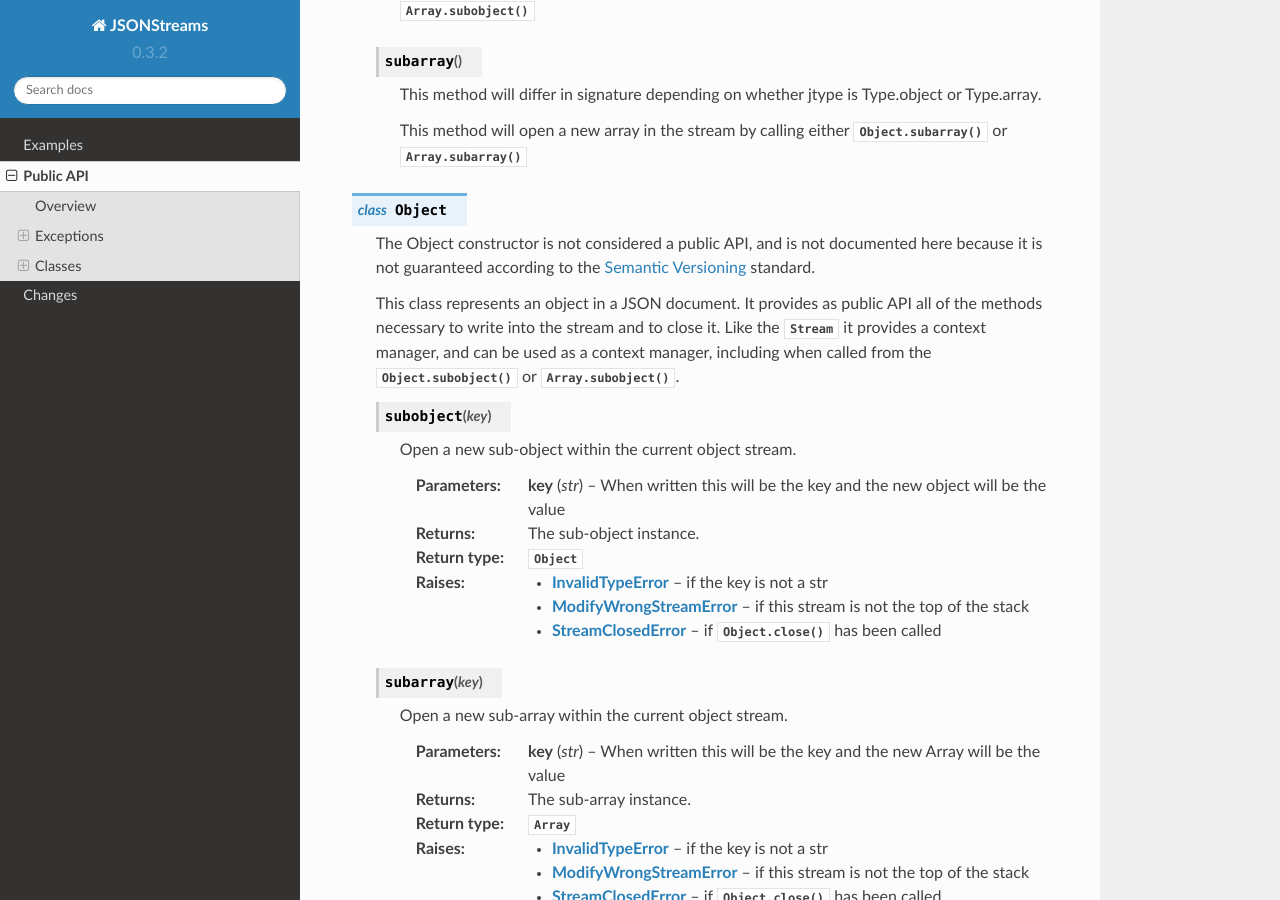
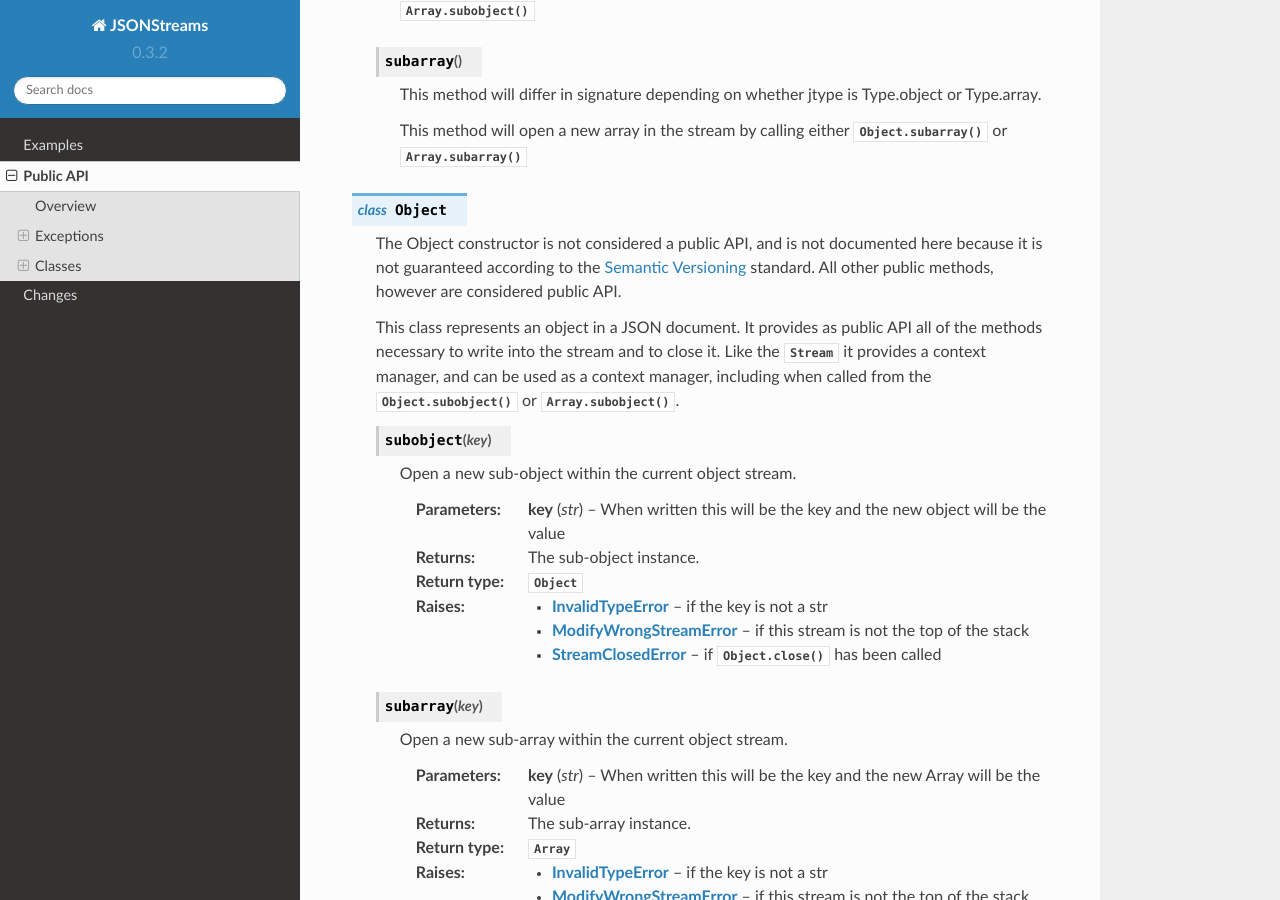
Before and after one commit to dcbaker/jsonstreams, a Sphinx documentation site: the page built from docs/source/api.rst, in a window 1280 px wide and 900 px high, scrolled down 3088 px. Built offline with Sphinx 7.4.7 and the Read the Docs theme 2.0.0, drawn with Linux system fonts in a browser that asks for light colours; some of the changed text lies outside the part shown.

Commit message:
docs/api: Be more clear about what is and isn't public API
All public methods of Object and Array except the __init__ method are
considered public.

```diff
--- a/docs/source/api.rst
+++ b/docs/source/api.rst
@@ -186,7 +186,8 @@
 
    The Object constructor is not considered a public API, and is not documented
    here because it is not guaranteed according to the `Semantic Versioning
-   <http://semver.org>`_ standard.
+   <http://semver.org>`_ standard. All other public methods, however are
+   considered public API.
 
    This class represents an object in a JSON document. It provides as public
    API all of the methods necessary to write into the stream and to close it.
@@ -265,7 +266,8 @@
 
    The Array constructor is not considered a public API, and is not documented
    here because it is not guaranteed according to the `Semantic Versioning
-   <http://semver.org>`_ standard.
+   <http://semver.org>`_ standard. All other public methods are considered
+   public API.
 
    This class represents an array in a JSON document. It provides as public
    API all of the methods necessary to write into the stream and to close it.
```
